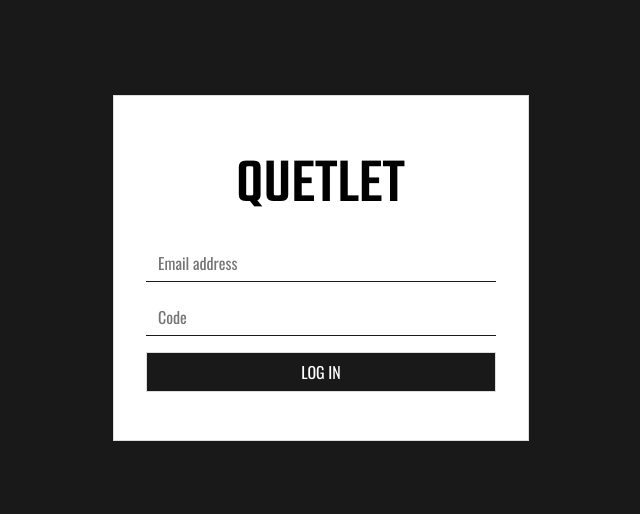
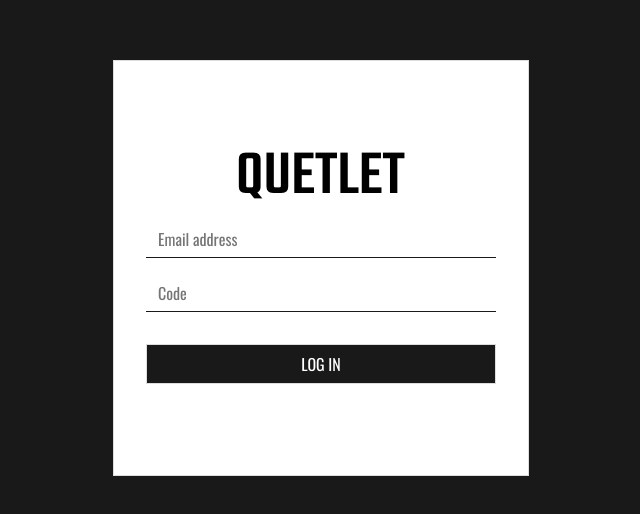
Before and after one commit to nedim1511/quetlet-dashboard, an Angular app: page /login in a window 1280 px wide. Shown: the part 132-646 px from the top of the page, without its empty margins (319-959 px from the left). Built offline with nearby package versions, Linux system fonts and the light colour scheme.

Commit message:
fix login form

```diff
--- a/package.json
+++ b/package.json
@@ -3,7 +3,7 @@
   "version": "0.0.0",
   "scripts": {
     "ng": "ng",
-    "start": "ng serve",
+    "start": "ng serve -o",
     "build": "ng build",
     "watch": "ng build --watch --configuration development",
     "test": "ng test"
--- a/src/app/login/login.component.css
+++ b/src/app/login/login.component.css
@@ -17,10 +17,14 @@
 
 .login-form {
   width: 350px;
+  height: 350px;
   margin: 0 auto;
   border: 1px solid #ddd;
   padding: 2rem;
   background: #ffffff;
+  display: flex;
+  flex-direction: column;
+  justify-content: center;
 }
 
 .form-input {
@@ -44,6 +48,7 @@
   height: 40px;
   width: 100%;
   text-transform: uppercase;
+  margin-top: 1rem;
 }
 
 .form-button:hover {
@@ -59,7 +64,7 @@
 
 .form-header {
   text-align: center;
-  margin: 2em 0;
+  margin-bottom: 1em;
 }
 
 .form-footer {
--- a/src/app/login/login.component.html
+++ b/src/app/login/login.component.html
@@ -15,10 +15,8 @@
       <input [(ngModel)]="code" required type="text" name="code" class="form-input" placeholder="Code">
     </div>
     <!--Login Button-->
-    <div class="form-group">
-      <button class="form-button" type="button" disabled [disabled]="loginButtonDisabled" (click)="loginButtonClicked()">
-        Log in
-      </button>
-    </div>
+    <button class="form-button" type="button" disabled [disabled]="loginButtonDisabled" (click)="loginButtonClicked()">
+      Log in
+    </button>
   </form>
 </div>
```
